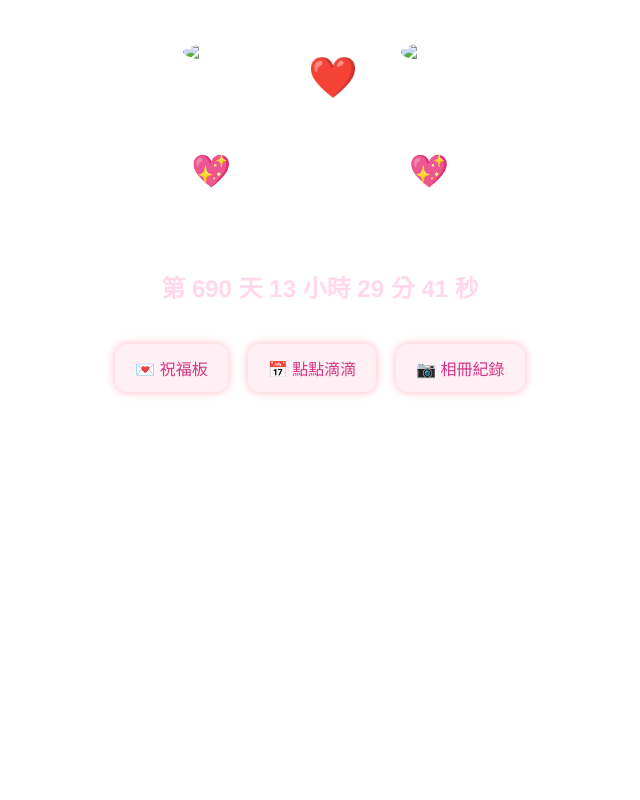
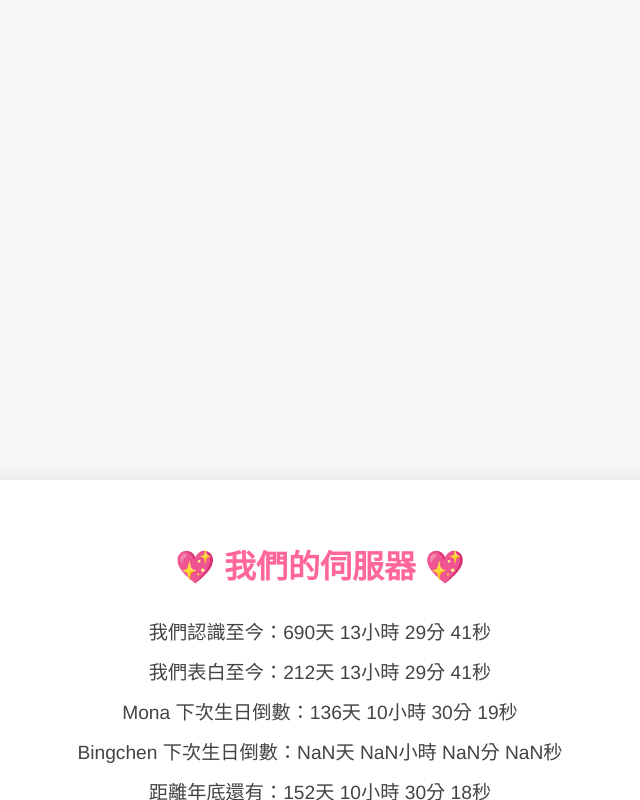
Before and after one commit to Bingchen054/To-Mona, a plain HTML site: page index.html in a window 1280 px wide. Shown: the whole page, without its empty margins (320-960 px from the left). Drawn offline with Linux system fonts and the light colour scheme.

Commit message:
Home page redesigned with countdown and navigation

```diff
--- a/css/style.css
+++ b/css/style.css
@@ -2,84 +2,71 @@ body, html {
   margin: 0;
   padding: 0;
   font-family: "Helvetica Neue", sans-serif;
-  color: #fff;
-  text-align: center;
   height: 100vh;
-  overflow: hidden;
+  overflow-x: hidden;
+  background-color: #f7f7f7;
 }
 
 .background {
+  position: fixed;
+  top: 0;
+  left: 0;
+  width: 100%;
+  height: 50vh;
   background-image: url('../assets/images/cover.jpg');
   background-size: cover;
   background-position: center;
-  filter: blur(5px);
-  position: fixed;
-  width: 100%;
-  height: 100%;
+  filter: blur(5px) brightness(0.8);
   z-index: -1;
 }
 
-.header {
-  margin-top: 40px;
-  display: flex;
-  justify-content: center;
-  align-items: center;
-  gap: 40px;
+.content-card {
+  background: white;
+  border-radius: 20px;
+  max-width: 700px;
+  margin: 60vh auto 40px;
+  padding: 40px 30px;
+  box-shadow: 0 0 20px rgba(0, 0, 0, 0.1);
+  text-align: center;
 }
 
-.avatar img {
-  width: 80px;
-  height: 80px;
-  border-radius: 50%;
-  border: 3px solid white;
+h1 {
+  color: #ff6699;
+  font-size: 2em;
+  margin-bottom: 30px;
 }
 
-.avatar p {
-  margin-top: 8px;
-  font-size: 1.1em;
+.timer-list {
+  list-style: none;
+  padding: 0;
+  margin: 0 0 40px 0;
 }
 
-.heart {
-  font-size: 2.5em;
-  animation: pulse 1s infinite;
+.timer-list li {
+  font-size: 1.2em;
+  margin: 12px 0;
+  color: #444;
 }
 
-@keyframes pulse {
-  0% { transform: scale(1); }
-  50% { transform: scale(1.3); }
-  100% { transform: scale(1); }
-}
-
-.title {
-  margin-top: 30px;
-  font-size: 2em;
-}
-
-.since {
-  font-size: 1.2em;
-  margin: 10px 0;
-}
-
-.counter {
-  font-size: 1.5em;
-  font-weight: bold;
-  color: #ffd8ec;
-}
-
-.menu {
-  margin-top: 40px;
+.nav-buttons {
   display: flex;
-  justify-content: center;
-  gap: 20px;
+  justify-content: space-around;
+  gap: 10px;
   flex-wrap: wrap;
 }
 
-.menu a {
+.nav-buttons a {
   background: #fff0f5;
   color: #d63384;
-  padding: 12px 20px;
-  border-radius: 12px;
   text-decoration: none;
+  padding: 20px;
+  border-radius: 15px;
+  width: 28%;
   font-size: 1em;
-  box-shadow: 0 0 10px #ffb6c1;
+  box-shadow: 0 4px 12px rgba(255, 192, 203, 0.3);
+  transition: transform 0.2s;
 }
+
+.nav-buttons a:hover {
+  transform: translateY(-3px);
+}
--- a/index.html
+++ b/index.html
@@ -9,31 +9,28 @@
 <body>
   <div class="background"></div>
 
-  <div class="header">
-    <div class="avatar">
-      <img src="assets/images/avatar-boy.png" alt="Bingchen" />
-      <p>小po</p>
+  <div class="content-card">
+    <h1>💖 我們的伺服器 💖</h1>
+
+    <ul class="timer-list">
+      <li>我們認識至今：<span id="meetTimer"></span></li>
+      <li>我們表白至今：<span id="confessTimer"></span></li>
+      <li>Mona 下次生日倒數：<span id="monaBirthdayTimer"></span></li>
+      <li>Bingchen 下次生日倒數：<span id="bingchenBirthdayTimer"></span></li>
+      <li>距離年底還有：<span id="newYearTimer"></span></li>
+    </ul>
+
+    <div class="nav-buttons">
+      <a href="letters.html">
+        💌<br />祝福板
+      </a>
+      <a href="trips.html">
+        📅<br />點點滴滴
+      </a>
+      <a href="photos.html">
+        📷<br />相冊紀錄
+      </a>
     </div>
-    <div class="heart">❤️</div>
-    <div class="avatar">
-      <img src="assets/images/avatar-girl.png" alt="Mona" />
-      <p>小焦</p>
-    </div>
-  </div>
-
-  <h2 class="title">💖 我們戀愛中 💖</h2>
-  <p class="since">我們風雨同舟已經一起走過</p>
-  <p class="counter">
-    第 <span id="days"></span> 天
-    <span id="hours"></span> 小時
-    <span id="minutes"></span> 分
-    <span id="seconds"></span> 秒
-  </p>
-
-  <div class="menu">
-    <a href="letters.html">💌 祝福板</a>
-    <a href="trips.html">📅 點點滴滴</a>
-    <a href="photos.html">📷 相冊紀錄</a>
   </div>
 
   <script src="js/script.js"></script>
--- a/js/script.js
+++ b/js/script.js
@@ -1,19 +1,41 @@
-const startDate = new Date("2023-09-11T00:00:00");
+function updateTimer(id, from, to) {
+  const now = new Date();
+  const diff = to - from;
 
-function updateLoveTimer() {
-  const now = new Date();
-  const diff = now - startDate;
+  if (diff < 0) {
+    document.getElementById(id).textContent = "已經過去了 ❤️";
+    return;
+  }
 
   const days = Math.floor(diff / (1000 * 60 * 60 * 24));
   const hours = Math.floor((diff / (1000 * 60 * 60)) % 24);
   const minutes = Math.floor((diff / (1000 * 60)) % 60);
   const seconds = Math.floor((diff / 1000) % 60);
 
-  document.getElementById("days").textContent = days;
-  document.getElementById("hours").textContent = hours;
-  document.getElementById("minutes").textContent = minutes;
-  document.getElementById("seconds").textContent = seconds;
+  document.getElementById(id).textContent =
+    `${days}天 ${hours}小時 ${minutes}分 ${seconds}秒`;
 }
 
-setInterval(updateLoveTimer, 1000);
-updateLoveTimer();
+function getNextBirthday(month, day) {
+  const now = new Date();
+  let year = now.getFullYear();
+  let birthday = new Date(`${year}-${month}-${day}T00:00:00`);
+
+  if (birthday < now) {
+    birthday = new Date(`${year + 1}-${month}-${day}T00:00:00`);
+  }
+
+  return birthday;
+}
+
+function updateAllTimers() {
+  const now = new Date();
+
+  updateTimer("meetTimer", new Date("2023-09-11T00:00:00"), now);
+  updateTimer("confessTimer", new Date("2025-01-01T00:00:00"), now);
+  updateTimer("monaBirthdayTimer", now, getNextBirthday(12, 16));
+  updateTimer("bingchenBirthdayTimer", now, getNextBirthday(11, 3));
+  updateTimer("newYearTimer", now, new Date(`${now.getFullYear()}-12-31T23:59:59`));
+}
+
+setInterval(updateAllTimers, 1000);
```
